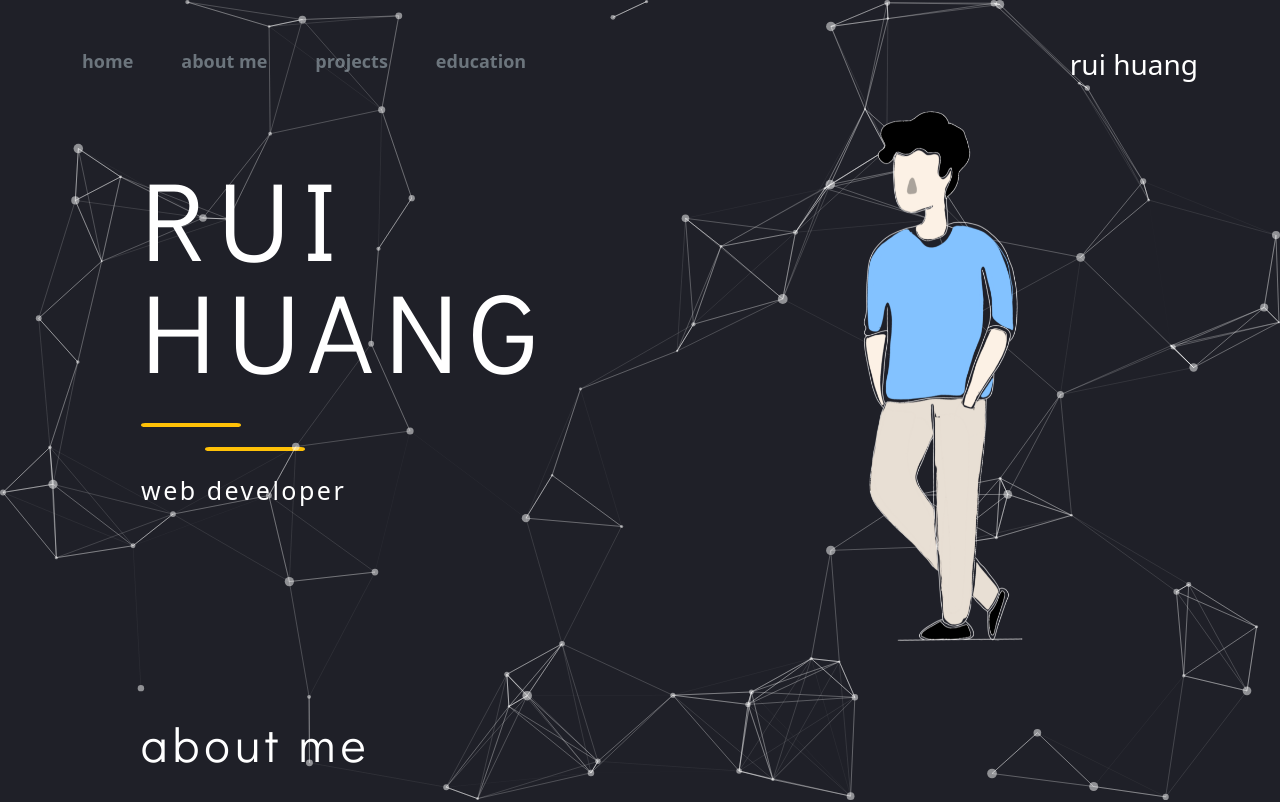
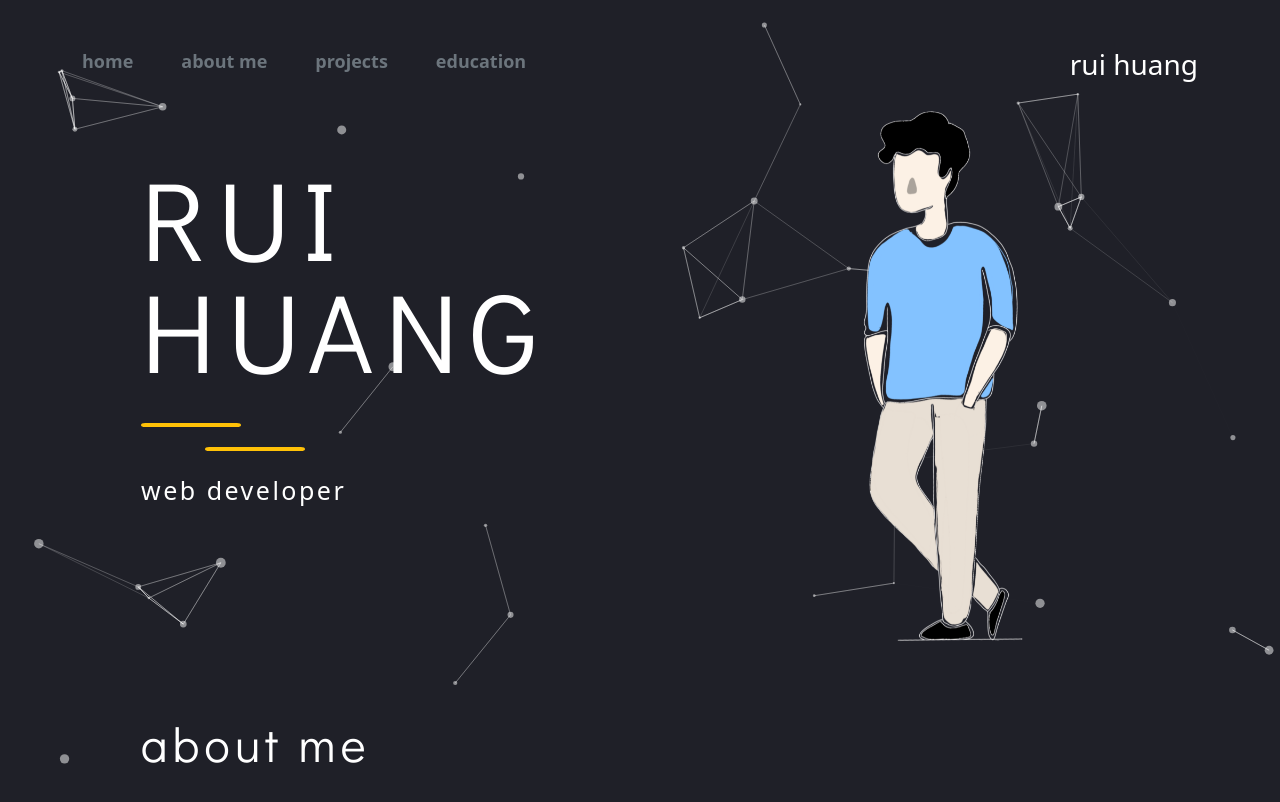
Before and after one commit to RuiQiHuang1832/Portfolio, a React (Create React App) app: page / in a window 1280 px wide. Shown: the top 802 px of the page. Built offline with nearby package versions, Linux system fonts and the light colour scheme.

Commit message:
smaller bubbles

```diff
--- a/src/components/Home.jsx
+++ b/src/components/Home.jsx
@@ -69,13 +69,13 @@ export default function Home() {
               enable: true,
               outMode: "bounce",
               random: false,
-              speed: 6,
+              speed: 2,
               straight: false,
             },
             number: {
               density: {
                 enable: true,
-                area: 800,
+                area: 2000,
               },
               value: 80,
             },
```
